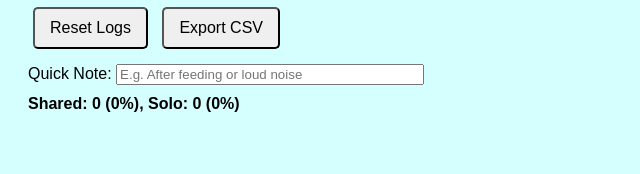
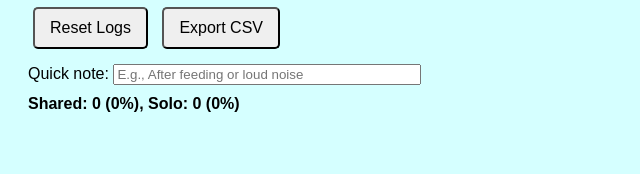
Before and after one commit to Jade-RM/rabbit-behaviour-tracker-project, a plain HTML site: page index.html in a window 1280 px wide. Shown: the part 219-393 px from the top of the page, 0-640 px from the left. Drawn offline with nearby package versions, Linux system fonts and the light colour scheme.

Commit message:
Update index.html

```diff
--- a/index.html
+++ b/index.html
@@ -45,11 +45,11 @@
     </div>
 
     <div id="notes">
-      <label for="note-input">Quick Note:</label>
+      <label for="note-input">Quick note:</label>
       <input
         type="text"
         id="note-input"
-        placeholder="E.g. After feeding or loud noise"
+        placeholder="E.g., After feeding or loud noise"
         style="width: 300px;"
       />
     </div>
```
